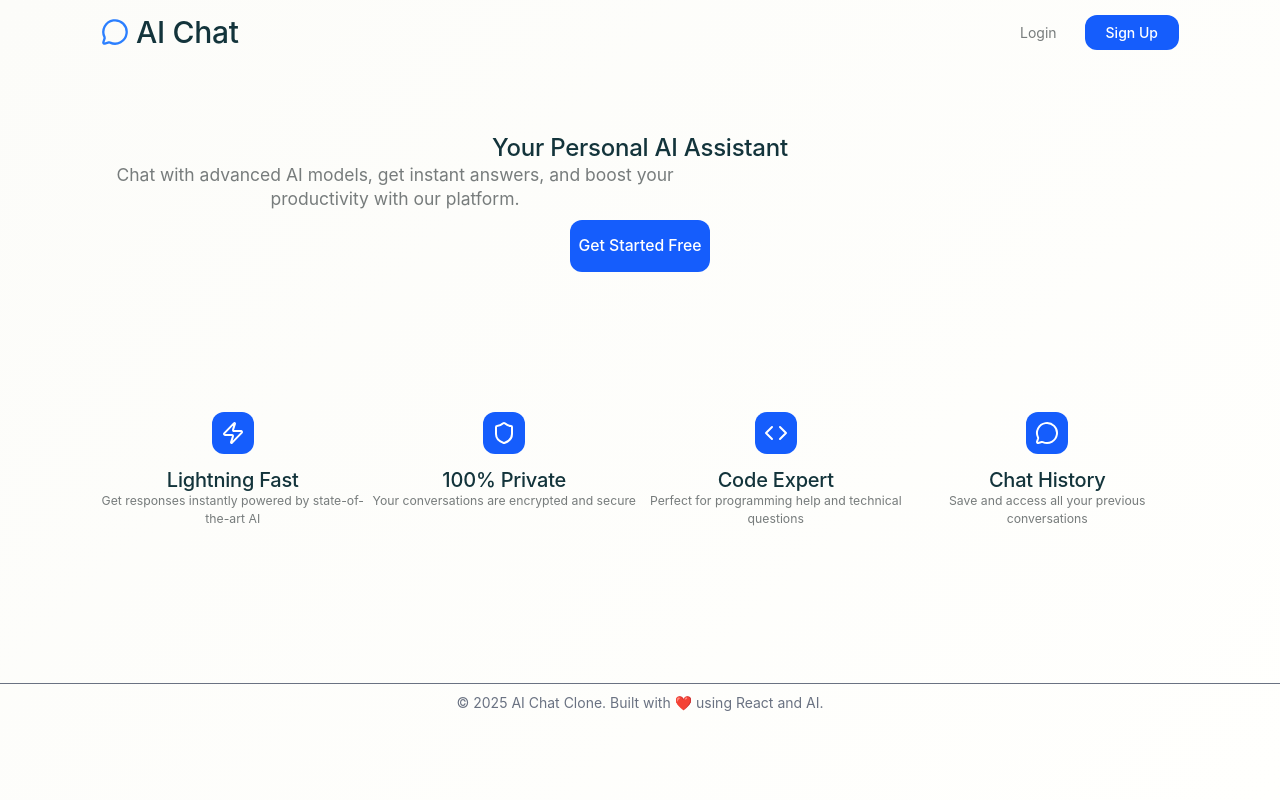
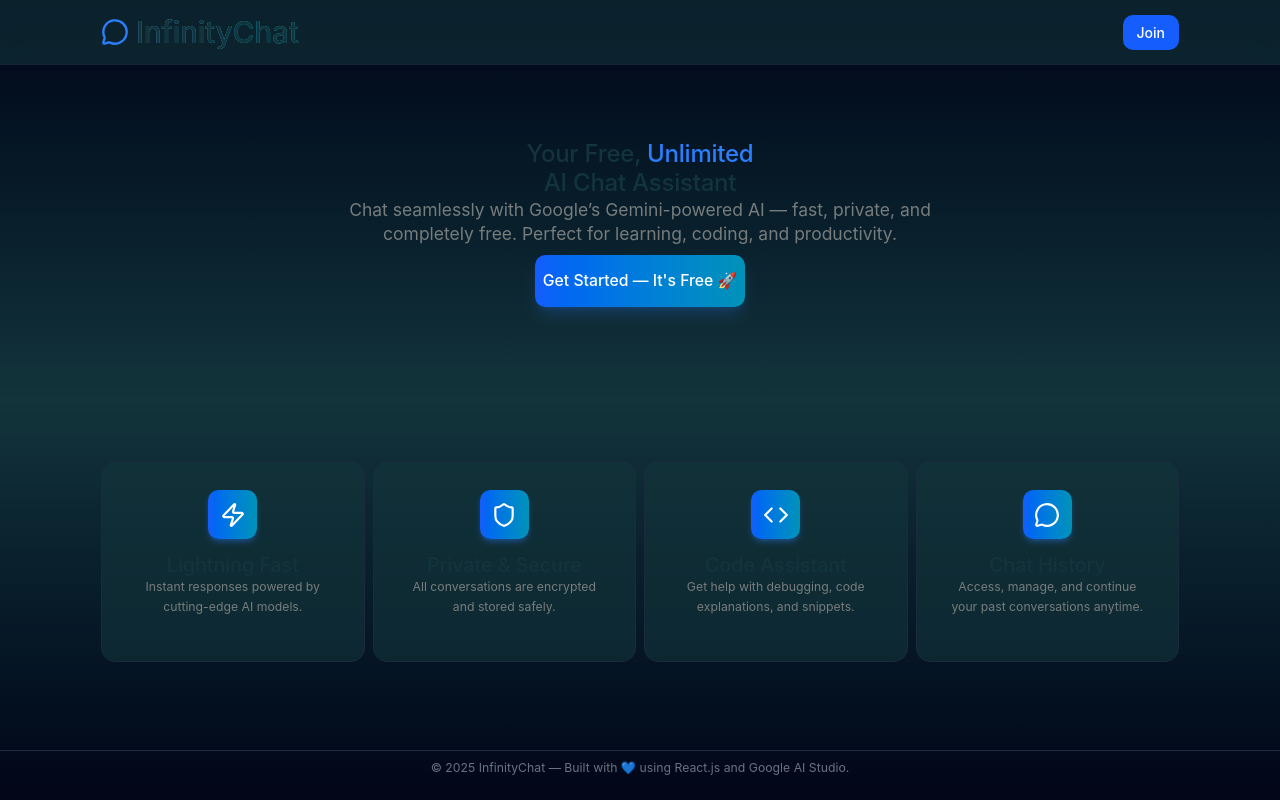
Before and after one commit to Manish-Yadav77/InfinityChat, a React (Vite) app in the folder Frontend/: page / in a window 1280 px wide. Built offline with nearby package versions, Linux system fonts and the light colour scheme; a web font is replaced by a local one.

Commit message:
InfinityChat

```diff
--- a/Frontend/src/pages/LandingPage.jsx
+++ b/Frontend/src/pages/LandingPage.jsx
@@ -1,93 +1,112 @@
-import React from 'react';
-import { useNavigate } from 'react-router-dom';
-import { MessageCircle, Zap, Shield, Code } from 'lucide-react';
+import React from "react";
+import { useNavigate } from "react-router-dom";
+import { MessageCircle, Zap, Shield, Code } from "lucide-react";
 
 export default function LandingPage() {
   const navigate = useNavigate();
 
   return (
-    <div className="min-h-screen bg-dark-bg text-white">
-      {/* Navigation */}
-      <nav className="flex justify-between items-center px-6 py-4 max-w-7xl mx-auto">
-        <h1 className="text-2xl font-bold flex items-center gap-2">
+    <div className="min-h-screen bg-linear-to-b from-slate-950 via-slate-900 to-slate-950 text-white flex flex-col">
+      {/* Navbar */}
+      <nav className="w-full fixed top-0 left-0 bg-slate-900/60 backdrop-blur-md border-b border-slate-800/60 z-50">
+        <div className="max-w-7xl mx-auto flex justify-between items-center px-6 py-4">
+          <div className="flex items-center gap-2">
             <MessageCircle className="text-blue-500" size={28} />
-          AI Chat
+            <h1 className="text-xl sm:text-2xl font-bold bg-linear-to-r from-blue-400 to-cyan-400 bg-clip-text text-transparent">
+              InfinityChat
             </h1>
-        <div className="space-x-4">
+          </div>
+          <div className="hidden sm:flex items-center space-x-4">
             <button
-            onClick={() => navigate('/login')}
+              onClick={() => navigate("/login")}
               className="px-4 py-2 text-gray-400 hover:text-white transition"
             >
               Login
             </button>
             <button
-            onClick={() => navigate('/signup')}
-            className="px-6 py-2 bg-blue-600 hover:bg-blue-700 rounded-lg font-medium transition"
+              onClick={() => navigate("/signup")}
+              className="px-6 py-2 bg-linear-to-r from-blue-600 to-cyan-600 hover:from-blue-700 hover:to-cyan-700 rounded-lg font-semibold transition"
             >
               Sign Up
             </button>
           </div>
+
+          {/* Mobile Menu */}
+          <div className="flex sm:hidden">
+            <button
+              onClick={() => navigate("/signup")}
+              className="px-4 py-2 bg-blue-600 hover:bg-blue-700 rounded-md font-medium transition"
+            >
+              Join
+            </button>
+          </div>
+        </div>
       </nav>
 
       {/* Hero Section */}
-      <div className="max-w-7xl mx-auto px-6 py-20 text-center">
-        <h2 className="text-5xl md:text-6xl font-bold mb-6">
-          Your Personal AI Assistant
+      <section className="flex flex-col justify-center items-center text-center px-6 pt-32 sm:pt-40 pb-16 sm:pb-24">
+        <h2 className="text-4xl sm:text-6xl font-extrabold mb-6 leading-tight">
+          Your Free, <span className="text-blue-500">Unlimited</span> <br />
+          AI Chat Assistant
         </h2>
-        <p className="text-xl text-gray-400 mb-8 max-w-2xl mx-auto">
-          Chat with advanced AI models, get instant answers, and boost your productivity with our platform.
+        <p className="text-lg sm:text-xl text-gray-400 max-w-2xl mb-8">
+          Chat seamlessly with Google’s Gemini-powered AI — fast, private, and
+          completely free. Perfect for learning, coding, and productivity.
         </p>
         <button
-          onClick={() => navigate('/signup')}
-          className="px-8 py-4 bg-blue-600 hover:bg-blue-700 rounded-lg font-semibold text-lg transition"
+          onClick={() => navigate("/signup")}
+          className="px-8 py-4 bg-linear-to-r from-blue-600 to-cyan-600 hover:from-blue-700 hover:to-cyan-700 rounded-xl text-lg font-semibold shadow-lg shadow-blue-500/20 transition-all duration-300 hover:scale-105"
         >
-          Get Started Free
+          Get Started — It's Free 🚀
         </button>
+      </section>
+
+      {/* Features Section */}
+      <section className="max-w-7xl mx-auto px-6 py-20 grid gap-8 md:grid-cols-2 lg:grid-cols-4">
+        {[
+          {
+            icon: <Zap size={26} />,
+            title: "Lightning Fast",
+            desc: "Instant responses powered by cutting-edge AI models.",
+          },
+          {
+            icon: <Shield size={26} />,
+            title: "Private & Secure",
+            desc: "All conversations are encrypted and stored safely.",
+          },
+          {
+            icon: <Code size={26} />,
+            title: "Code Assistant",
+            desc: "Get help with debugging, code explanations, and snippets.",
+          },
+          {
+            icon: <MessageCircle size={26} />,
+            title: "Chat History",
+            desc: "Access, manage, and continue your past conversations anytime.",
+          },
+        ].map((feature, index) => (
+          <div
+            key={index}
+            className="bg-slate-900/60 border border-slate-800 rounded-2xl p-8 text-center hover:border-blue-500/40 hover:shadow-lg hover:shadow-blue-500/10 transition-all duration-300"
+          >
+            <div className="w-14 h-14 bg-linear-to-r from-blue-600 to-cyan-600 rounded-xl flex items-center justify-center mx-auto mb-4 text-white shadow-md shadow-blue-500/30">
+              {feature.icon}
             </div>
-
-      {/* Features */}
-      <div className="max-w-7xl mx-auto px-6 py-20">
-        <div className="grid md:grid-cols-4 gap-8">
-
-          <div className="text-center">
-            <div className="w-12 h-12 bg-blue-600 rounded-lg flex items-center justify-center mx-auto mb-4">
-              <Zap size={24} />
+            <h3 className="font-semibold text-lg mb-2">{feature.title}</h3>
+            <p className="text-gray-400 text-sm leading-relaxed">
+              {feature.desc}
+            </p>
           </div>
-            <h3 className="font-semibold mb-2">Lightning Fast</h3>
-            <p className="text-gray-400 text-sm">Get responses instantly powered by state-of-the-art AI</p>
-          </div>
-
-          <div className="text-center">
-            <div className="w-12 h-12 bg-blue-600 rounded-lg flex items-center justify-center mx-auto mb-4">
-              <Shield size={24} />
-            </div>
-            <h3 className="font-semibold mb-2">100% Private</h3>
-            <p className="text-gray-400 text-sm">Your conversations are encrypted and secure</p>
-          </div>
-
-          <div className="text-center">
-            <div className="w-12 h-12 bg-blue-600 rounded-lg flex items-center justify-center mx-auto mb-4">
-              <Code size={24} />
-            </div>
-            <h3 className="font-semibold mb-2">Code Expert</h3>
-            <p className="text-gray-400 text-sm">Perfect for programming help and technical questions</p>
-          </div>
-
-          <div className="text-center">
-            <div className="w-12 h-12 bg-blue-600 rounded-lg flex items-center justify-center mx-auto mb-4">
-              <MessageCircle size={24} />
-            </div>
-            <h3 className="font-semibold mb-2">Chat History</h3>
-            <p className="text-gray-400 text-sm">Save and access all your previous conversations</p>
-          </div>
-
-        </div>
-      </div>
+        ))}
+      </section>
 
       {/* Footer */}
-      <div className="border-t border-dark-tertiary mt-20 py-8 text-center text-gray-500">
-        <p>© 2025 AI Chat Clone. Built with ❤️ using React and AI.</p>
-      </div>
+      <footer className="mt-auto border-t border-slate-800 py-8 text-center text-gray-500 text-sm">
+        <p>
+          © {new Date().getFullYear()} InfinityChat — Built with 💙 using
+          React.js and Google AI Studio.
+        </p>
+      </footer>
     </div>
   );
 }
```
Lines whose indentation alone changed are shown as unchanged.
